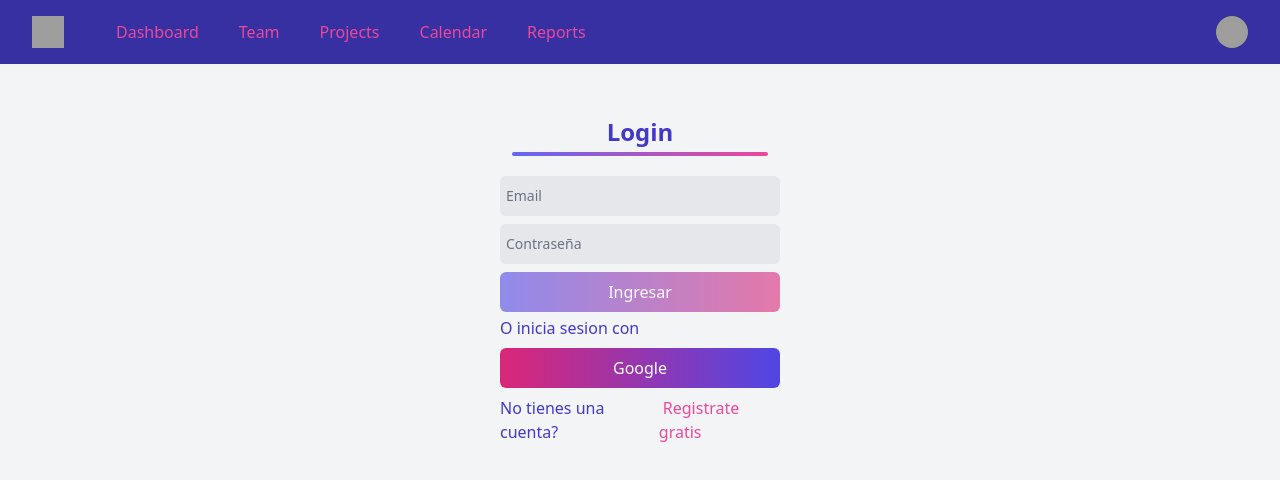
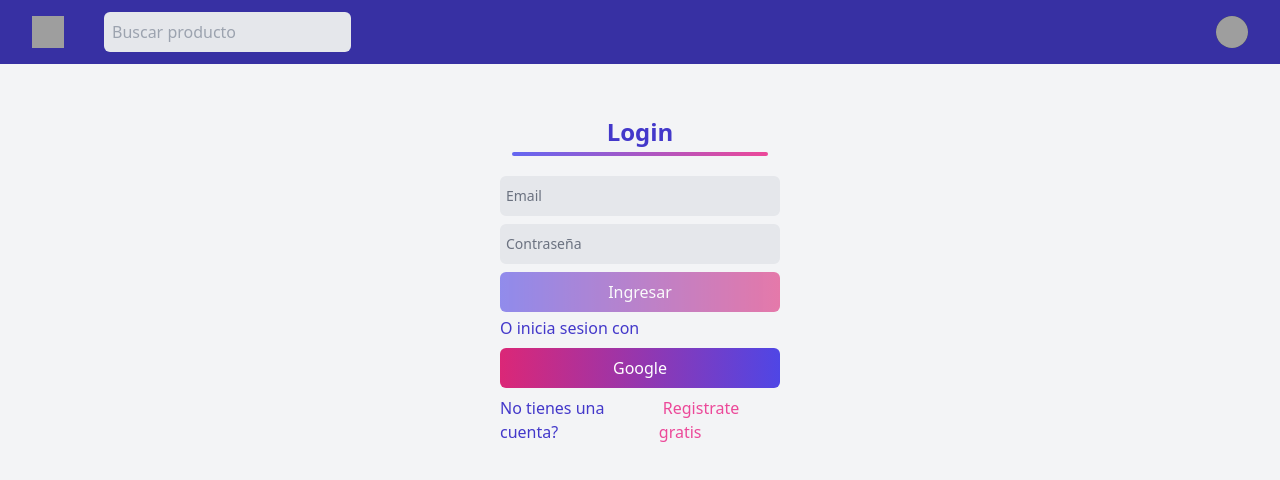
Before and after one commit to CristianMacha/f-marketplace, an Angular app: page /login in a window 1280 px wide. Shown: the top 480 px of the page. Built offline with nearby package versions, Linux system fonts and the light colour scheme; sample sign-in values are in the browser's storage; grey boxes are pictures that could not be loaded.

Commit message:
login and logout

```diff
--- a/src/app/core/authentication/authentication.service.ts
+++ b/src/app/core/authentication/authentication.service.ts
@@ -3,7 +3,7 @@ import { Injectable } from '@angular/core';
 import { Observable } from 'rxjs';
 
 import { environment } from '../../../environments/environment';
-import { ILogin, IResponseLogin } from '../interfaces/auth.interface';
+import { ILogin, IPerson } from '../interfaces/auth.interface';
 
 @Injectable({
   providedIn: 'root',
@@ -26,8 +26,16 @@ export class AuthenticationService {
     return localStorage.getItem('token');
   }
 
-  getUserLogged() {
-    const token = this.getToken();
-    return this.http.get(`${this.uri}/person`)
+  getUserLogged(): Observable<IPerson> {
+    return this.http.get<IPerson>(`${this.uri}/person`);
+  }
+
+  isAuth(): boolean {
+    return localStorage.getItem('token') !== null;
+  }
+
+  logOut() {
+    console.log('here');
+    localStorage.removeItem('token');
   }
 }
--- a/src/app/core/header/header.component.html
+++ b/src/app/core/header/header.component.html
@@ -6,22 +6,9 @@
           <div class="flex-shrink-0">
             <img class="h-8 w-8" src="https://tailwindui.com/img/logos/workflow-mark-indigo-500.svg" alt="Workflow">
           </div>
-          <div class="hidden md:block">
-            <div class="ml-10 flex items-baseline space-x-4">
-              <!-- Current: "bg-gray-900 text-white", Default: "text-gray-300 hover:bg-gray-700 hover:text-white" -->
-              <a [routerLink]="[ '/home' ]" routerLinkActive="bg-indigo-700" class="text-pink-500 hover:bg-indigo-700 hover:text-white px-3 py-2 rounded-md text-md font-medium">Dashboard</a>
-
-              <a href="#"
-                class="text-pink-500 hover:bg-indigo-700 hover:text-white px-3 py-2 rounded-md text-md font-medium">Team</a>
-
-              <a href="#"
-                class="text-pink-500 hover:bg-indigo-700 hover:text-white px-3 py-2 rounded-md text-md font-medium">Projects</a>
-
-              <a href="#"
-                class="text-pink-500 hover:bg-indigo-700 hover:text-white px-3 py-2 rounded-md text-md font-medium">Calendar</a>
-
-              <a href="#"
-                class="text-pink-500 hover:bg-indigo-700 hover:text-white px-3 py-2 rounded-md text-md font-medium">Reports</a>
+          <div>
+            <div class="ml-10">
+              <input type="text" class="p-2 bg-gray-200 rounded-md w-auto" placeholder="Buscar producto">
             </div>
           </div>
         </div>
@@ -31,7 +18,7 @@
             <!-- Profile dropdown -->
             <div class="ml-3 relative">
               <div>
-                <button (click)="openMenu(1)"
+                <button (click)="openMenu(1)" *ngIf="authServices.isAuth()"
                   class="max-w-xs bg-gray-800 rounded-full flex items-center text-sm focus:outline-none focus:ring-2 focus:ring-offset-2 focus:ring-offset-gray-800 focus:ring-white"
                   id="user-menu" aria-haspopup="true">
                   <span class="sr-only">Open user menu</span>
@@ -39,6 +26,8 @@
                     src="https://images.unsplash.com/photo-1472099645785-5658abf4ff4e?ixlib=rb-1.2.1&ixid=eyJhcHBfaWQiOjEyMDd9&auto=format&fit=facearea&facepad=2&w=256&h=256&q=80"
                     alt="">
                 </button>
+                <button class="p-2 text-pink-500 mr-1 hover:opacity-75 text-lg" *ngIf="!authServices.isAuth()">Iniciar sesion</button>
+                <button class="p-2 text-pink-500 border-2 border-pink-500 rounded-lg hover:opacity-75 text-lg" *ngIf="!authServices.isAuth()">Crear cuenta</button>
               </div>
               <!--
                   Profile dropdown panel, show/hide based on dropdown state.
@@ -58,7 +47,7 @@
 
                 <a href="#" class="block px-4 py-2 text-sm text-gray-700 hover:bg-gray-100" role="menuitem">Settings</a>
 
-                <a href="#" class="block px-4 py-2 text-sm text-gray-700 hover:bg-gray-100" role="menuitem">Sign out</a>
+                <a [routerLink]="['/login']" (click)="logOut(1)" class="block px-4 py-2 text-sm text-gray-700 hover:bg-gray-100" role="menuitem">Cerrar sesion</a>
               </div>
             </div>
           </div>
@@ -66,7 +55,7 @@
         <div class="-mr-2 flex md:hidden">
           <!-- Mobile menu button -->
           <button (click)="openMenu(2)"
-            class="bg-gray-800 inline-flex items-center justify-center p-2 rounded-md text-gray-400 hover:text-white hover:bg-gray-700 focus:outline-none focus:ring-2 focus:ring-offset-2 focus:ring-offset-gray-800 focus:ring-white">
+            class="inline-flex items-center justify-center p-2 rounded-md text-pink-500 hover:text-white hover:bg-pink-700 focus:outline-none focus:ring-2 focus:ring-offset-2 focus:ring-offset-pink-400 focus:ring-pink-400">
             <span class="sr-only">Open main menu</span>
             <!--
                 Heroicon name: menu
--- a/src/app/core/header/header.component.ts
+++ b/src/app/core/header/header.component.ts
@@ -1,4 +1,6 @@
 import { Component, OnInit } from '@angular/core';
+import { AuthenticationService } from '../authentication/authentication.service';
+import { IPerson } from '../interfaces/auth.interface';
 
 @Component({
   selector: 'app-header',
@@ -9,7 +11,9 @@ export class HeaderComponent implements OnInit {
   open = false;
   display: string;
 
-  constructor() {}
+  person: IPerson;
+
+  constructor(public authServices: AuthenticationService) {}
 
   ngOnInit(): void {}
 
@@ -25,4 +29,16 @@ export class HeaderComponent implements OnInit {
     const menu = document.getElementById(`menu${position}`);
     menu.style.display = this.display;
   }
+
+  getAuthPerson() {
+    this.authServices.getUserLogged().subscribe(
+      (data) => (this.person = data),
+      (error) => console.error(error)
+    );
+  }
+
+  logOut(position: number) {
+    this.authServices.logOut();
+    this.openMenu(position);
+  }
 }
--- a/src/app/core/interfaces/auth.interface.ts
+++ b/src/app/core/interfaces/auth.interface.ts
@@ -3,7 +3,7 @@ export interface ILogin {
   password: string;
 }
 
-interface IPerson {
+export interface IPerson {
   names: string;
   surnames: string;
   email: string;
--- a/src/app/modules/auth/pages/login/login.component.ts
+++ b/src/app/modules/auth/pages/login/login.component.ts
@@ -1,5 +1,7 @@
+import { FormBuilder, FormGroup, Validators } from '@angular/forms';
 import { Component, OnInit } from '@angular/core';
-import { FormBuilder, FormGroup, Validators } from '@angular/forms';
+import { Router } from '@angular/router';
+
 import { AuthenticationService } from '../../../../core/authentication/authentication.service';
 
 @Component({
@@ -11,7 +13,8 @@ export class LoginComponent implements OnInit {
   public formGroup: FormGroup;
   constructor(
     private authServices: AuthenticationService,
-    private formBuilder: FormBuilder
+    private formBuilder: FormBuilder,
+    private router: Router
   ) {}
 
   ngOnInit(): void {
@@ -26,8 +29,9 @@ export class LoginComponent implements OnInit {
   }
 
   signin() {
-    this.authServices
-      .signin(this.formGroup.value)
-      .subscribe((data) => this.authServices.setToken(data));
+    this.authServices.signin(this.formGroup.value).subscribe((data) => {
+      this.authServices.setToken(data);
+      this.router.navigateByUrl('/home');
+    });
   }
 }
```
